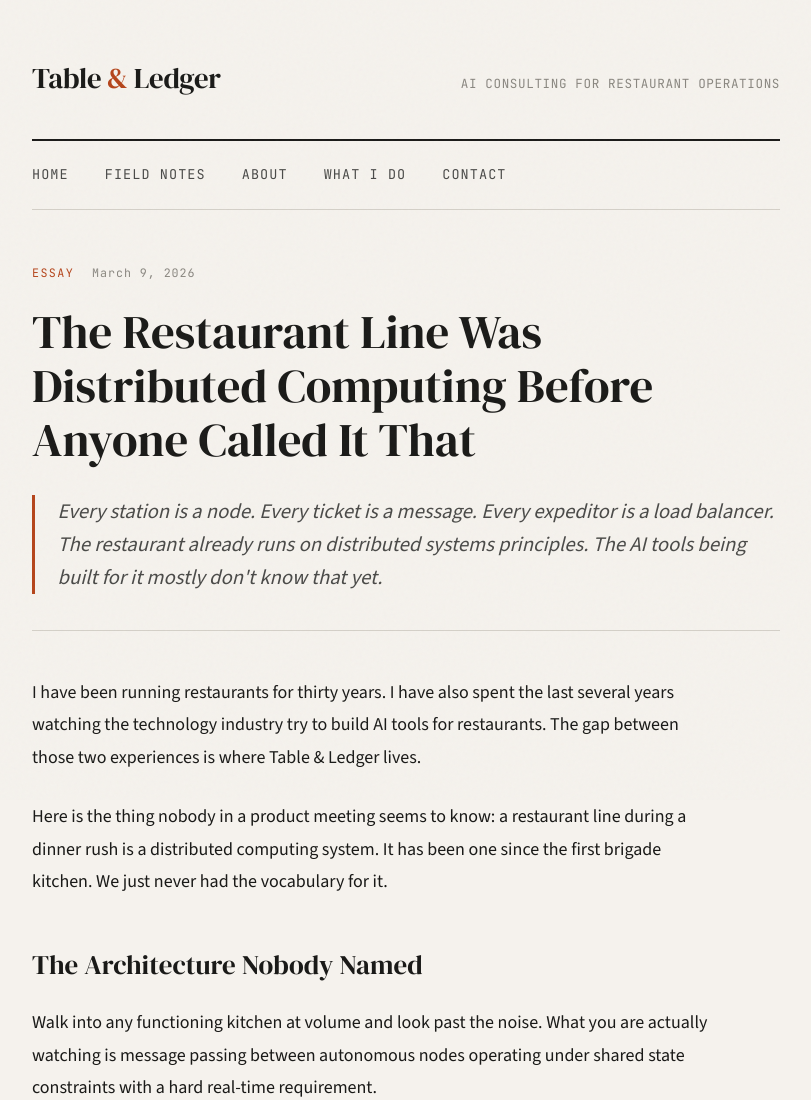
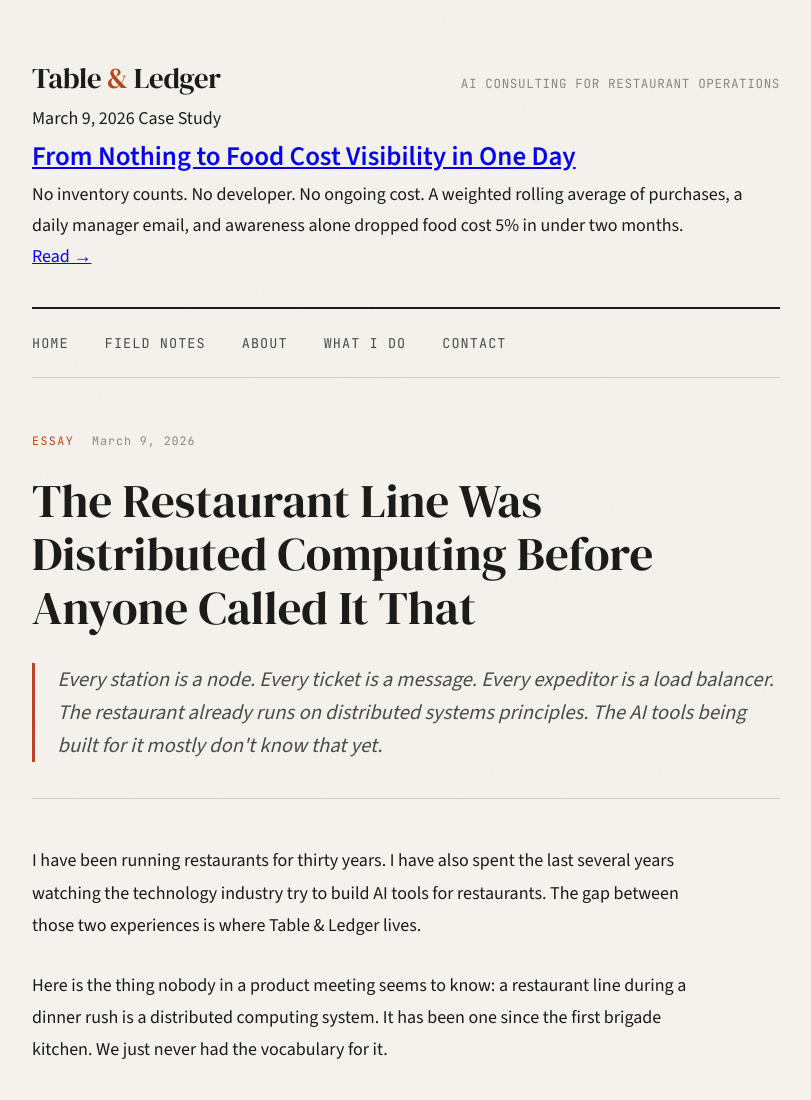
Before and after one commit to foodknoxville/tableandledger, a plain HTML site: page blog/index.html in a window 1280 px wide. Shown: the top 1100 px of the page, without its empty margins (234-1045 px from the left). Drawn offline with nearby package versions, Linux system fonts and the light colour scheme.

Commit message:
Update index.html
Updating for new blog post case study

```diff
--- a/blog/index.html
+++ b/blog/index.html
@@ -276,6 +276,14 @@
                 <a href="/" class="brand">Table <span>&</span> Ledger</a>
                 <span class="tagline">AI Consulting for Restaurant Operations</span>
             </div>
+        <div class="post-item">
+                <div>
+                    <div class="post-meta">March 9, 2026 <span class="post-type">Case Study</span></div>
+                    <h2><a href="/blog/food-cost-visibility-one-day/">From Nothing to Food Cost Visibility in One Day</a></h2>
+                    <p class="post-excerpt">No inventory counts. No developer. No ongoing cost. A weighted rolling average of purchases, a daily manager email, and awareness alone dropped food cost 5% in under two months.</p>
+                    <a href="/blog/food-cost-visibility-one-day/" class="read-more">Read &rarr;</a>
+                </div>
+            </div>
         </header>
 
         <nav>
```
